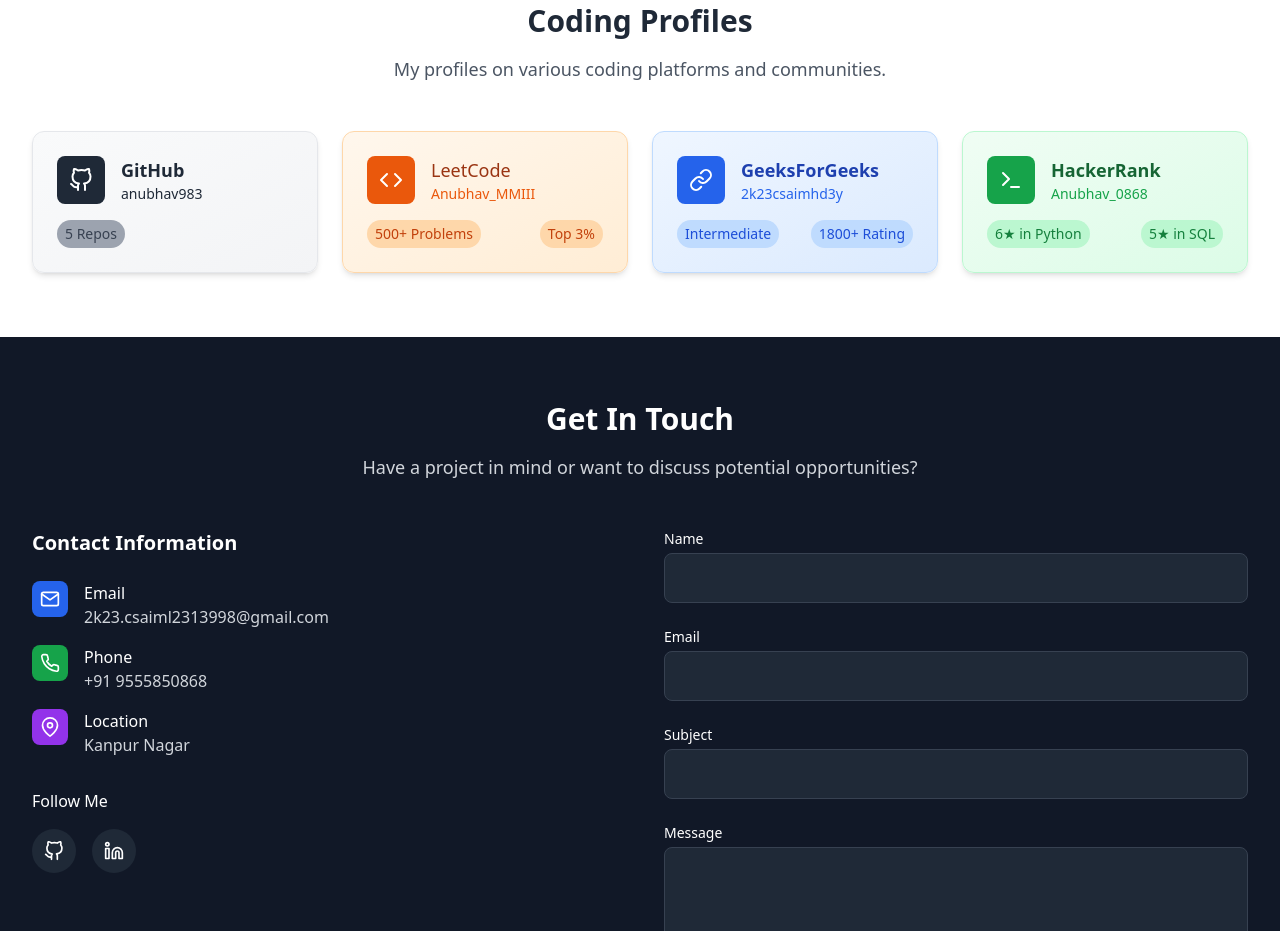
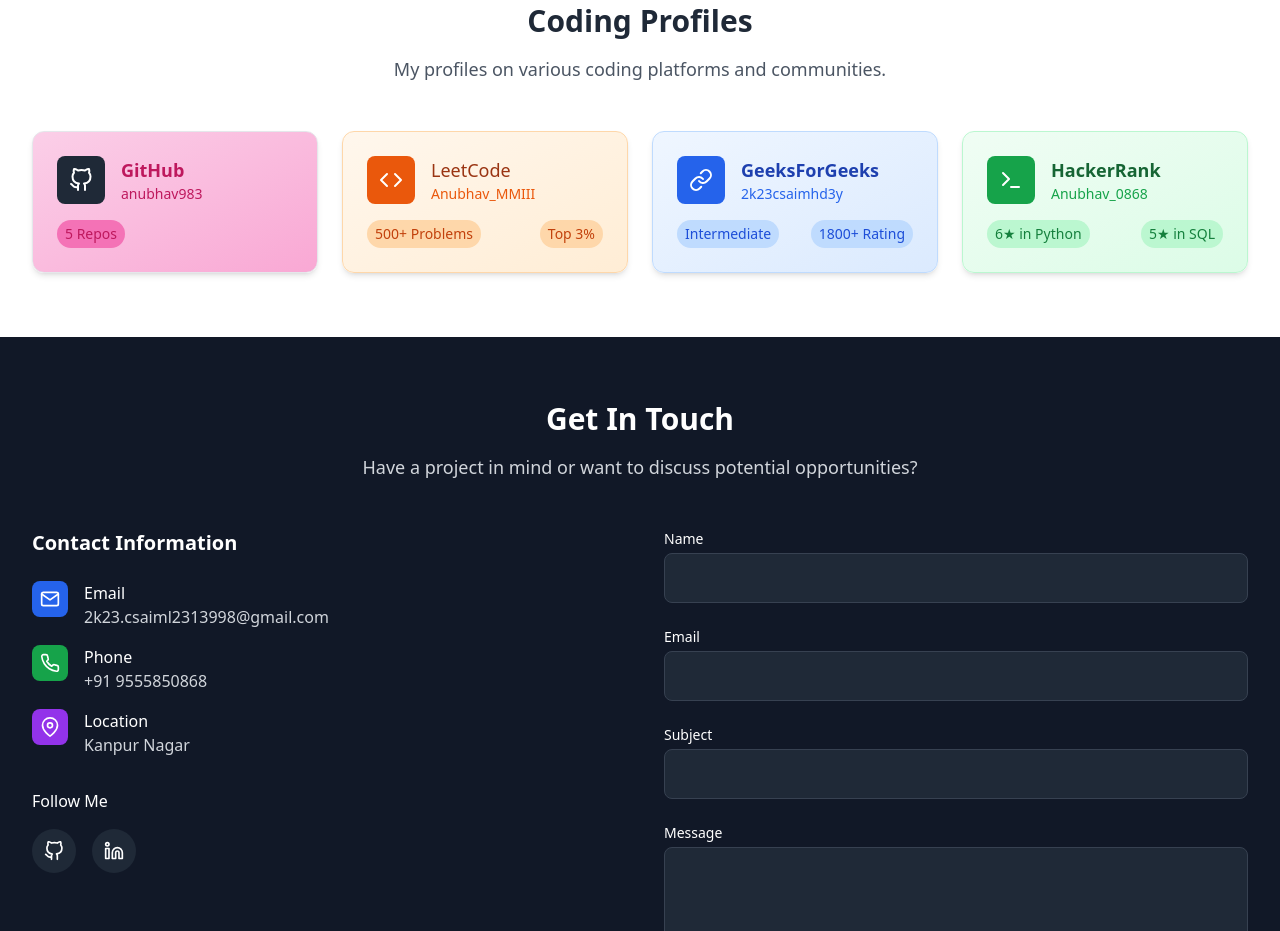
Before and after one commit to anubhav983/Portfolio, a plain HTML site: page index.html in a window 1280 px wide. Shown: the part 4489-5420 px from the top of the page. Drawn offline with nearby package versions, Linux system fonts and the light colour scheme.

Commit message:
Last commit

```diff
--- a/index.html
+++ b/index.html
@@ -640,18 +640,18 @@ anxiety, and depression. </p>
             </div>
             <div class="grid md:grid-cols-2 lg:grid-cols-4 gap-6">
                 <!-- Profile 1 -->
-                <a href="https://github.com/anubhav983" class="bg-gradient-to-br from-gray-50 to-gray-100 p-6 rounded-xl shadow-md hover:shadow-lg transition duration-300 border border-gray-200">
+                <a href="https://github.com/anubhav983" class="bg-gradient-to-br from-pink-200 to-pink-300 p-6 rounded-xl shadow-md hover:shadow-lg transition duration-300 border border-gray-200">
                     <div class="flex items-center">
                         <div class="bg-gray-800 p-3 rounded-lg mr-4 text-white">
                             <i data-feather="github" class="w-6 h-6"></i>
                         </div>
                         <div>
-                            <h3 class="text-lg font-semibold text-black-700">GitHub</h3>
-                            <p class="text-black-700 text-sm font-medium">anubhav983</p>
+                            <h3 class="text-lg font-semibold text-pink-700">GitHub</h3>
+                            <p class="text-pink-700 text-sm font-medium">anubhav983</p>
                         </div>
                     </div>
-                    <div class="mt-4 flex justify-between text-sm text-gray-700">
-                        <span class="bg-gray-400 px-2 py-1 rounded-full">5 Repos</span>
+                    <div class="mt-4 flex justify-between text-sm text-pink-700">
+                        <span class="bg-pink-400 px-2 py-1 rounded-full">5 Repos</span>
                     </div>
                 </a>
                 <!-- Profile 2 -->
@@ -976,7 +976,7 @@ sendMessage.addEventListener('click', () => {
         // User message (Right-aligned bubble)
         chatMessages.innerHTML += `
             <div class="flex justify-end mb-2">
-                <div class="bg-pink-400 text-white rounded-lg px-3 py-2 max-w-xs text-sm shadow">
+                <div class="bg-orange-400 text-white rounded-lg px-3 py-2 max-w-xs text-sm shadow">
                     ${userMessage}
                 </div>
             </div>
```
